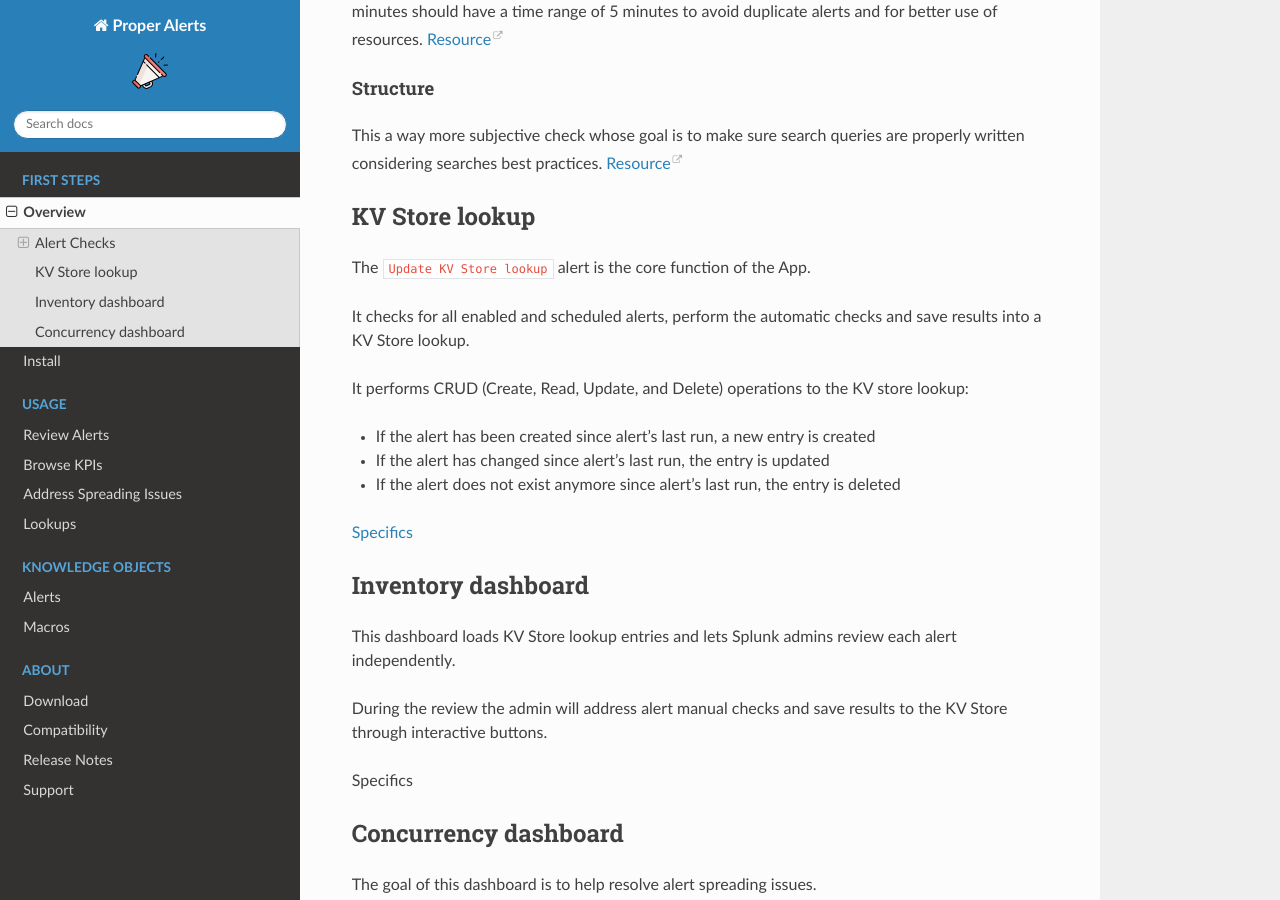
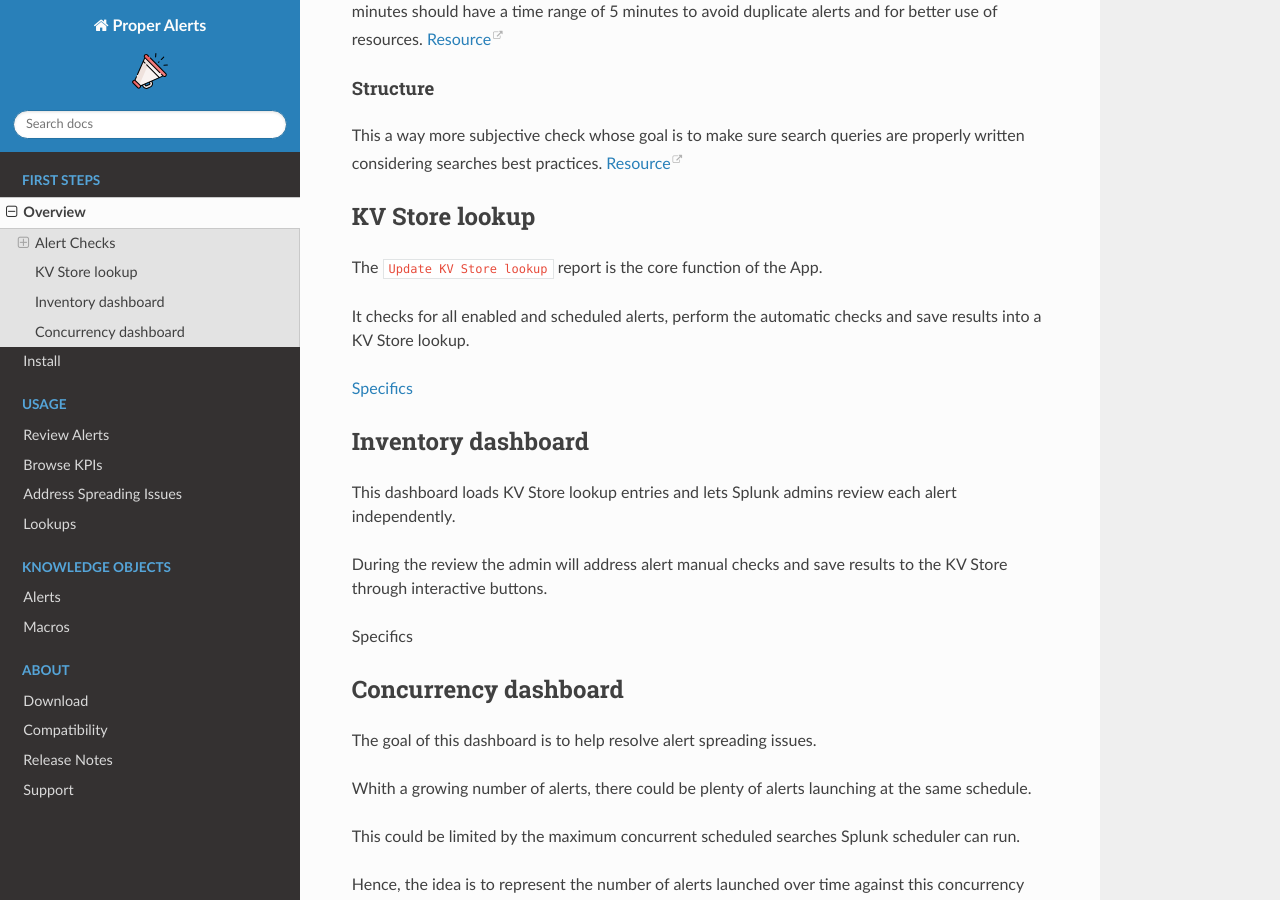
Before and after one commit to a-l-h/splunk-app-proper-alerts, a Sphinx documentation site: the page built from doc/overview.rst, in a window 1280 px wide and 900 px high, scrolled down 1230 px. Built offline with Sphinx 7.4.7 and the Read the Docs theme 2.0.0, drawn with Linux system fonts in a browser that asks for light colours.

Commit message:
Update overview.rst

```diff
--- a/doc/overview.rst
+++ b/doc/overview.rst
@@ -74,17 +74,9 @@ This a way more subjective check whose goal is to make sure search queries are p
 KV Store lookup
 ---------------
 
-The ``Update KV Store lookup`` alert is the core function of the App.
+The ``Update KV Store lookup`` report is the core function of the App.
 
 It checks for all enabled and scheduled alerts, perform the automatic checks and save results into a KV Store lookup.
-
-It performs CRUD (Create, Read, Update, and Delete) operations to the KV store lookup:
-
-- If the alert has been created since alert's last run, a new entry is created
-
-- If the alert has changed since alert's last run, the entry is updated
-
-- If the alert does not exist anymore since alert's last run, the entry is deleted
 
 :ref:`Specifics<Update KV Store lookup>`
 
```
